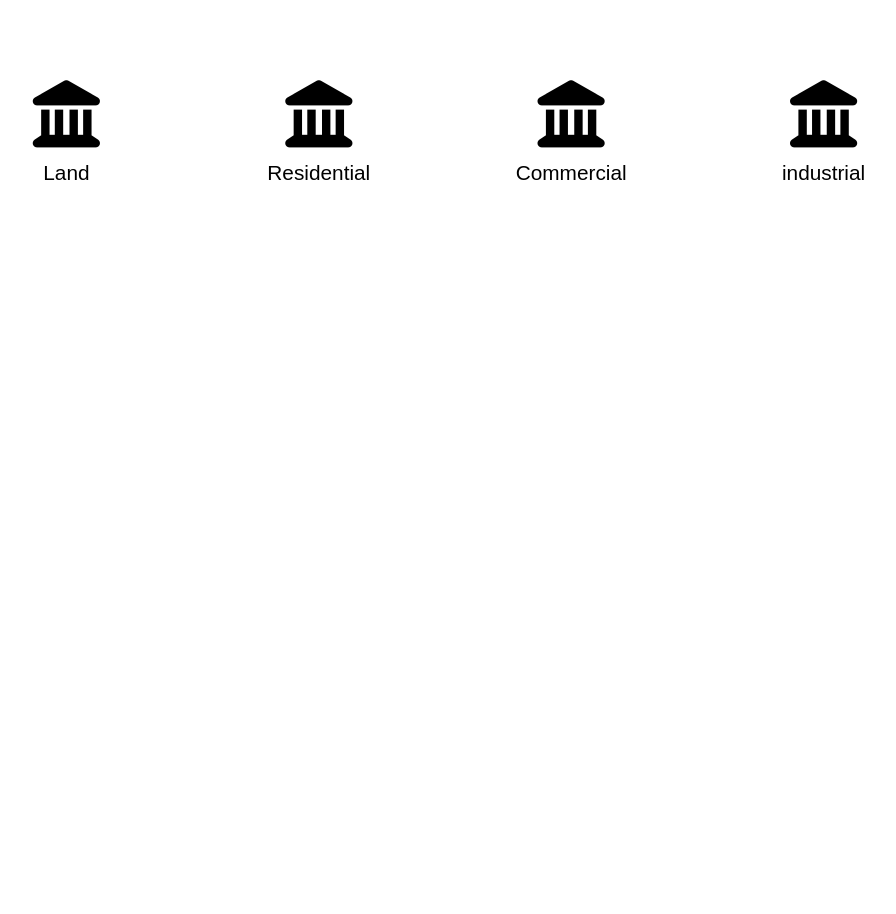
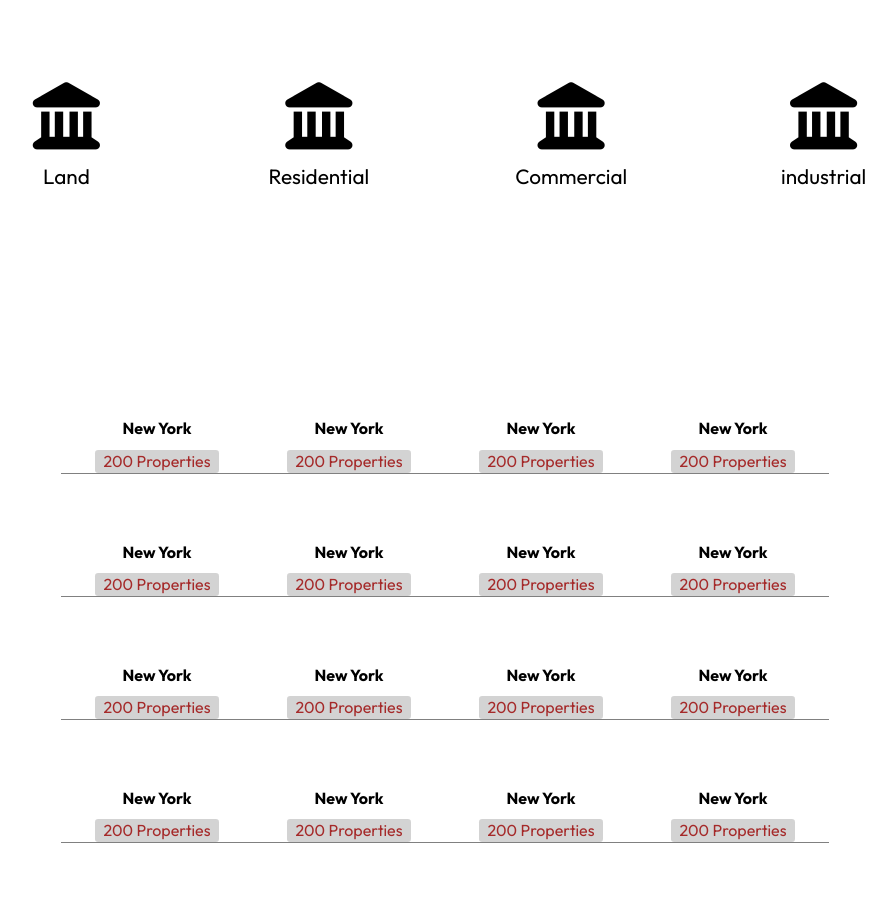
Before and after one commit to efbrace/apartment, a plain HTML site: page index.html in a window 1280 px wide. Shown: the part 1426-2340 px from the top of the page, without its empty margins (195-1091 px from the left). Before the commit the page ends 1726 px from the top, so only its background shows below. Drawn offline with Linux system fonts and the light colour scheme.

Commit message:
My Second Commit

```diff
--- a/index.html
+++ b/index.html
@@ -11,10 +11,14 @@
       crossorigin="anonymous"
       referrerpolicy="no-referrer"
     />
+    <link rel="preconnect" href="https://fonts.googleapis.com">
+<link rel="preconnect" href="https://fonts.gstatic.com" crossorigin>
+<link href="https://fonts.googleapis.com/css2?family=Outfit:wght@100..900&display=swap" rel="stylesheet">
     <link rel="stylesheet" href="style.css" />
   </head>
 
   <body>
+    <!--------------------------------------------------------- NAV -->
     <nav>
       <span>LOGO HERE</span>
       <ul>
@@ -27,6 +31,7 @@
       </ul>
       <button>Submit Property</button>
     </nav>
+    <!--------------------------------------------------------- HERO -->
     <section id="hero">
       <div class="overlay">
         <h1>Your Property Is Our Priority</h1>
@@ -41,6 +46,7 @@
         </button>
       </div>
     </section>
+    <!--------------------------------------------------------- SEARCH -->
     <section class="search">
       <div id="search-titile">
         <span>Buy Properties</span>
@@ -83,6 +89,7 @@
         <button>Search</button>
       </div>
     </section>
+    <!--------------------------------------------------------- CATEGEORIES -->
     <section id="categeories">
       <div id="categeories-heading">
         <p>Oakberry Categories</p>
@@ -110,5 +117,84 @@
         </div>
       </div>
     </section>
+    <!--------------------------------------------------------- LOCATIONS -->
+    <section id="locations">
+      <!-- locations container 1 ------------------------------------------->
+      <div class="location-container">
+        <div class="location">
+          <h4>New York</h4>
+          <p>200 Properties</p>
+        </div>
+        <div class="location">
+          <h4>New York</h4>
+          <p>200 Properties</p>
+        </div>
+        <div class="location">
+          <h4>New York</h4>
+          <p>200 Properties</p>
+        </div>
+        <div class="location">
+          <h4>New York</h4>
+          <p>200 Properties</p>
+        </div>
+      </div>
+      <!-- locations container 2 ------------------------------------------->
+      <div class="location-container">
+        <div class="location">
+          <h4>New York</h4>
+          <p>200 Properties</p>
+        </div>
+        <div class="location">
+          <h4>New York</h4>
+          <p>200 Properties</p>
+        </div>
+        <div class="location">
+          <h4>New York</h4>
+          <p>200 Properties</p>
+        </div>
+        <div class="location">
+          <h4>New York</h4>
+          <p>200 Properties</p>
+        </div>
+      </div>
+      <!-- locations container 3 ------------------------------------------->
+      <div class="location-container">
+        <div class="location">
+          <h4>New York</h4>
+          <p>200 Properties</p>
+        </div>
+        <div class="location">
+          <h4>New York</h4>
+          <p>200 Properties</p>
+        </div>
+        <div class="location">
+          <h4>New York</h4>
+          <p>200 Properties</p>
+        </div>
+        <div class="location">
+          <h4>New York</h4>
+          <p>200 Properties</p>
+        </div>
+      </div>
+      <!-- locations container 4 ------------------------------------------->
+      <div class="location-container">
+        <div class="location">
+          <h4>New York</h4>
+          <p>200 Properties</p>
+        </div>
+        <div class="location">
+          <h4>New York</h4>
+          <p>200 Properties</p>
+        </div>
+        <div class="location">
+          <h4>New York</h4>
+          <p>200 Properties</p>
+        </div>
+        <div class="location">
+          <h4>New York</h4>
+          <p>200 Properties</p>
+        </div>
+      </div>
+    </section>
   </body>
 </html>
--- a/style.css
+++ b/style.css
@@ -4,9 +4,9 @@
     box-sizing: border-box;
 }
 body{
-    font-family: sans-serif;
+    font-family: "Outfit", sans-serif;
 }
-
+/************************************************************************ NAV */
  nav{
     display: flex;
     flex-direction: row;
@@ -34,6 +34,7 @@ nav button{
     border-radius: 0.3rem;
     cursor: pointer;
 }
+/**************************************************************************** HERO */
 
 #hero{
     background-image:url(./assets/home2.jpg);
@@ -84,7 +85,7 @@ nav button{
   line-height: 1.9;
 }
 
-/* SEARCH */
+/**************************************************************************** SEARCH */
 
 .search{
     display: flex;
@@ -153,7 +154,7 @@ nav button{
    font-weight:600;
 }
 
-/* CATEGEORIES */
+/******************************************************************** CATEGEORIES */
 
 #categeories{
     margin: auto;
@@ -210,3 +211,42 @@ nav button{
     background-color:bisque;
    color: rgb(77, 37, 5);
 }
+
+/**************************************************************************** LOCATIONS */
+#locations{
+    display: grid;
+    grid-template-columns: 1fr 1fr 1fr 1fr;
+    width: 60vw;
+    height: 100vh;
+    margin:auto;
+}
+.location-container{
+    height: 70%;
+    display: flex;
+    flex-direction: column;
+    justify-content: space-evenly;
+    margin-top: 3rem;
+}
+
+.location{
+    display: flex;
+    flex-direction: column;
+    align-items: center;
+    padding: 0.5rem, 0rem;
+    border-bottom: 1px solid gray;
+}
+.location h4{
+    margin-bottom: 0.7rem;
+}
+.location p{
+color: brown;
+background-color: lightgray;
+padding: 0.1rem 0.5rem;
+border-radius: 0.2rem;
+}
+
+.location:hover p {
+    cursor: pointer;
+    color: white;
+    background-color: brown;
+}
```
